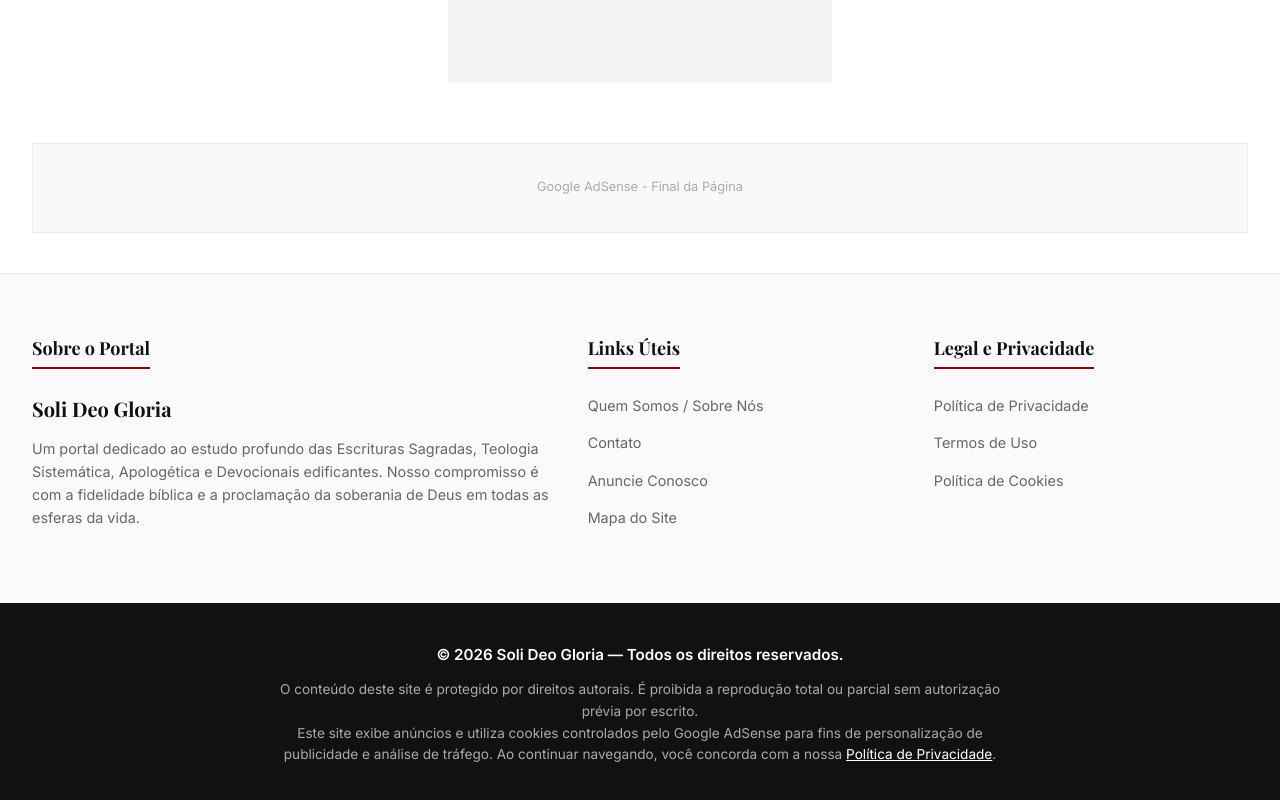
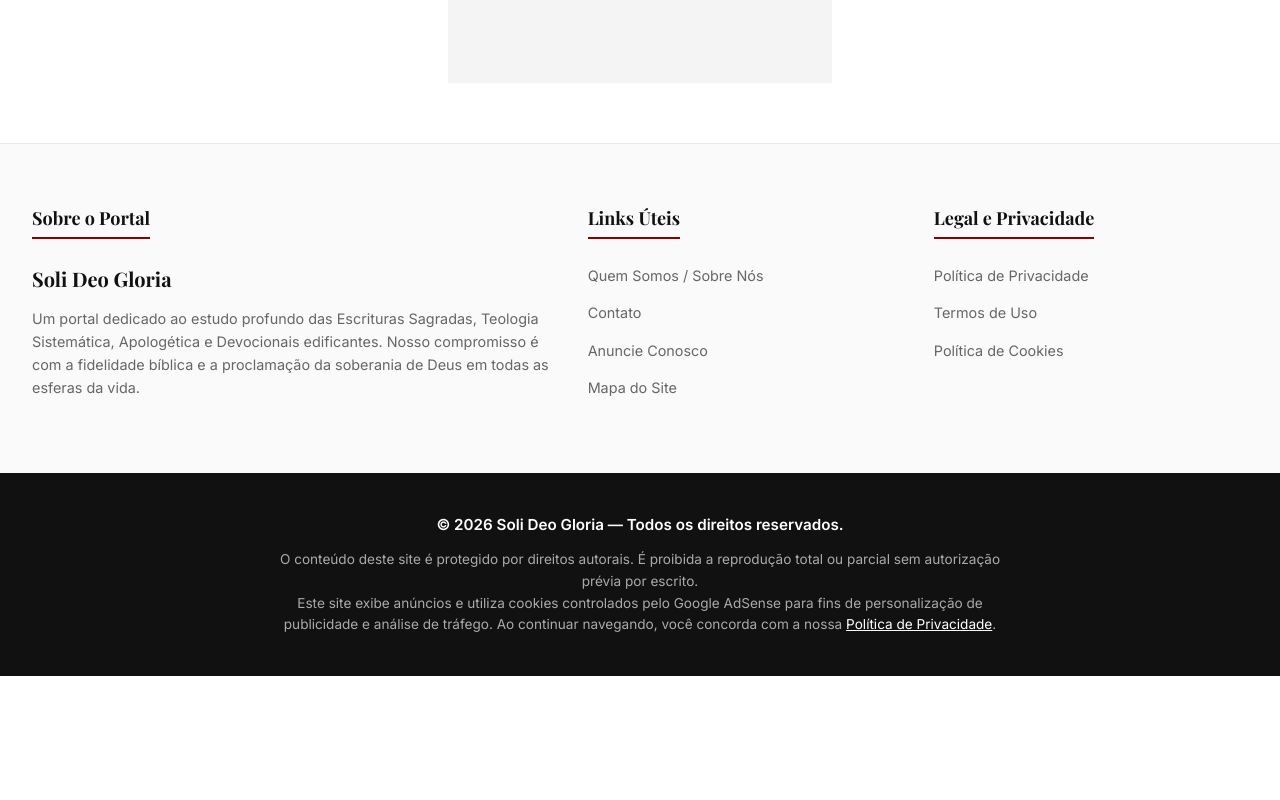
Before and after one commit to andrewsmorais/Blog-Crist-o-, a React (Vite) app: page / in a window 1280 px wide. Shown: the part 2986-3786 px from the top of the page. After the commit the page ends 3662 px from the top, so only its background shows below. Built offline with nearby package versions, Linux system fonts and the light colour scheme; a web font is replaced by a local one.

Commit message:
Remove AdSense placeholder do final da pagina

```diff
--- a/src/App.jsx
+++ b/src/App.jsx
@@ -1608,10 +1608,6 @@ function App() {
               </div>
             </section>
 
-            {/* AD PLACEHOLDER */}
-            <div className="ad-ph ad-leaderboard" style={{marginBottom: '40px'}}>
-              Google AdSense - Final da Página
-            </div>
           </>
         )}
       </div>
```
